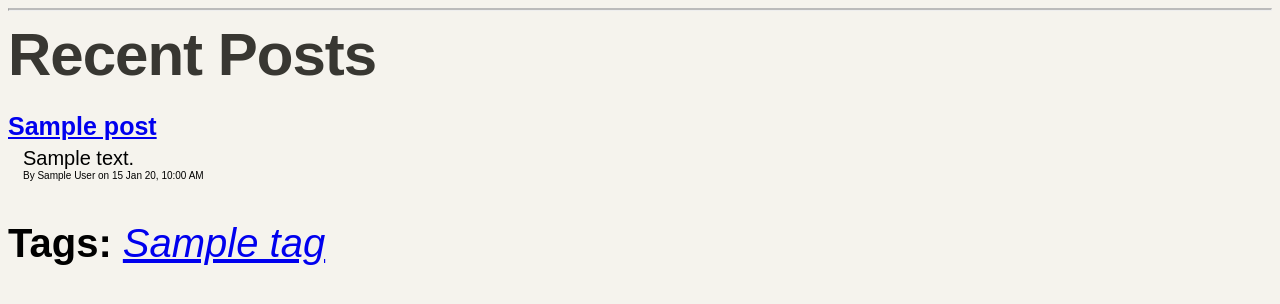
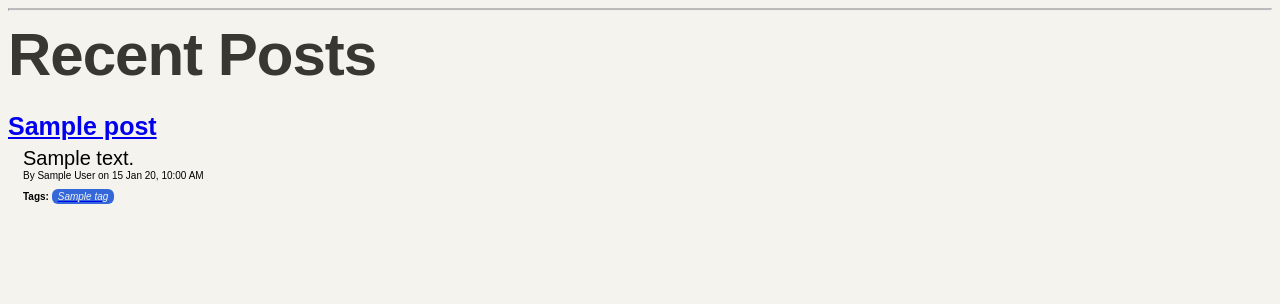
Before and after one commit to KoaPono/SB-SQLAlchemy-pt1, a Flask app: page / in a window 1280 px wide. Shown: the part 42-346 px from the top of the page. Run offline with Flask 3, Linux system fonts and the light colour scheme; tables that the repository leaves empty hold one stand-in row (values such as "Sample post").

Commit message:
Fixing Styling

```diff
--- a/static/app.css
+++ b/static/app.css
@@ -83,7 +83,7 @@ label {
 	padding: 0 5px;
 }
 
-input, textarea {
+.text-input {
 	margin: 10px;
 	position: relative;
 	border: none;
@@ -99,7 +99,11 @@ input, textarea {
 	background: var(--main-bg-color);
 }
 
-textarea {
+.checkbox-input {
+	color: var(--main-font-color);
+}
+
+textarea.text-input {
 	height: 150px;
 }
 
@@ -176,3 +180,20 @@ textarea {
 	margin-right: 10px;
 	color: var(--main-font-color);
 }
+
+.tag-list {
+	font-size: 10px;
+	margin-left: 15px;
+}
+
+.badge {
+	text-decoration: none;
+	color: var(--main-bg-color);
+	border-radius: 6px;
+	line-height: 10px;
+	padding: 2px 6px;
+	text-align: center;
+	cursor: pointer;
+	margin-top: 2px;
+	background-color: #3468da;
+}
--- a/templates/posts/edit.html
+++ b/templates/posts/edit.html
@@ -5,7 +5,7 @@
 <form method="POST">
 	<div class="input-wrapper">
 		<label for="title">Title</label>
-		<input
+		<input class="text-input"
 			type="text"
 			id="title"
 			name="title"
@@ -16,7 +16,7 @@
 
 	<div class="input-wrapper">
 		<label for="content">Post Content</label>
-		<textarea id="content" name="content" required>
+		<textarea class="text-input" id="content" name="content" required>
 {{ post.content }}
 		</textarea
 		>
--- a/templates/posts/index.html
+++ b/templates/posts/index.html
@@ -12,10 +12,10 @@
 <p class="post-detail">By {{ post.user.first_name}} {{ post.user.last_name}} on {{ post.formatted_date }}</p>
 
 {% if post.tags %}
-<p>
+<p class="tag-list">
   <b>Tags:</b>
   {% for tag in post.tags %}
-  <a href="/tags/{{ tag.id }}"><i class="badge badge-primary">{{ tag.name }}</i></a>
+  <a href="/tags/{{ tag.id }}"><i class="badge">{{ tag.name }}</i></a>
   {% endfor %}
 </p>
 {% endif %}
--- a/templates/tags/edit.html
+++ b/templates/tags/edit.html
@@ -3,7 +3,7 @@
 <form method="POST">
 	<div class="input-wrapper">
 		<label for="tag-name">Name</label>
-		<input
+		<input class="text-input"
 			type="text"
 			id="tag-name"
 			name="tag-name"
--- a/templates/tags/new.html
+++ b/templates/tags/new.html
@@ -3,7 +3,7 @@
 <form method="POST">
 	<div class="input-wrapper">
 		<label for="tag-name">Name</label>
-		<input
+		<input class="text-input"
 			type="text"
 			id="tag-name"
 			name="tag-name"
--- a/templates/users/edit.html
+++ b/templates/users/edit.html
@@ -3,7 +3,7 @@
 <form method="POST">
 	<div class="input-wrapper">
 		<label for="first-name">First Name</label>
-		<input
+		<input class="text-input"
 			type="text"
 			id="first-name"
 			name="first-name"
@@ -13,7 +13,7 @@
 	</div>
     <div class="input-wrapper">
 		<label for="last-name">Last Name</label>
-		<input
+		<input class="text-input"
 			type="text"
 			id="last-name"
 			name="last-name"
@@ -23,7 +23,7 @@
 	</div>
     <div class="input-wrapper">
 		<label for="image-url">Image URL</label>
-		<input
+		<input class="text-input"
 			type="text"
 			id="image-url"
 			name="image-url"
--- a/templates/users/new.html
+++ b/templates/users/new.html
@@ -3,7 +3,7 @@
 <form method="POST">
 	<div class="input-wrapper">
 		<label for="first-name">First Name</label>
-		<input
+		<input class="text-input"
 			type="text"
 			id="first-name"
 			name="first-name"
@@ -13,7 +13,7 @@
 	</div>
     <div class="input-wrapper">
 		<label for="last-name">Last Name</label>
-		<input
+		<input class="text-input"
 			type="text"
 			id="last-name"
 			name="last-name"
@@ -23,7 +23,7 @@
 	</div>
     <div class="input-wrapper">
 		<label for="image-url">Image URL</label>
-		<input
+		<input class="text-input"
 			type="text"
 			id="image-url"
 			name="image-url"
```
Also changed, not shown: templates/posts/new.html (+5 -5 lines).
